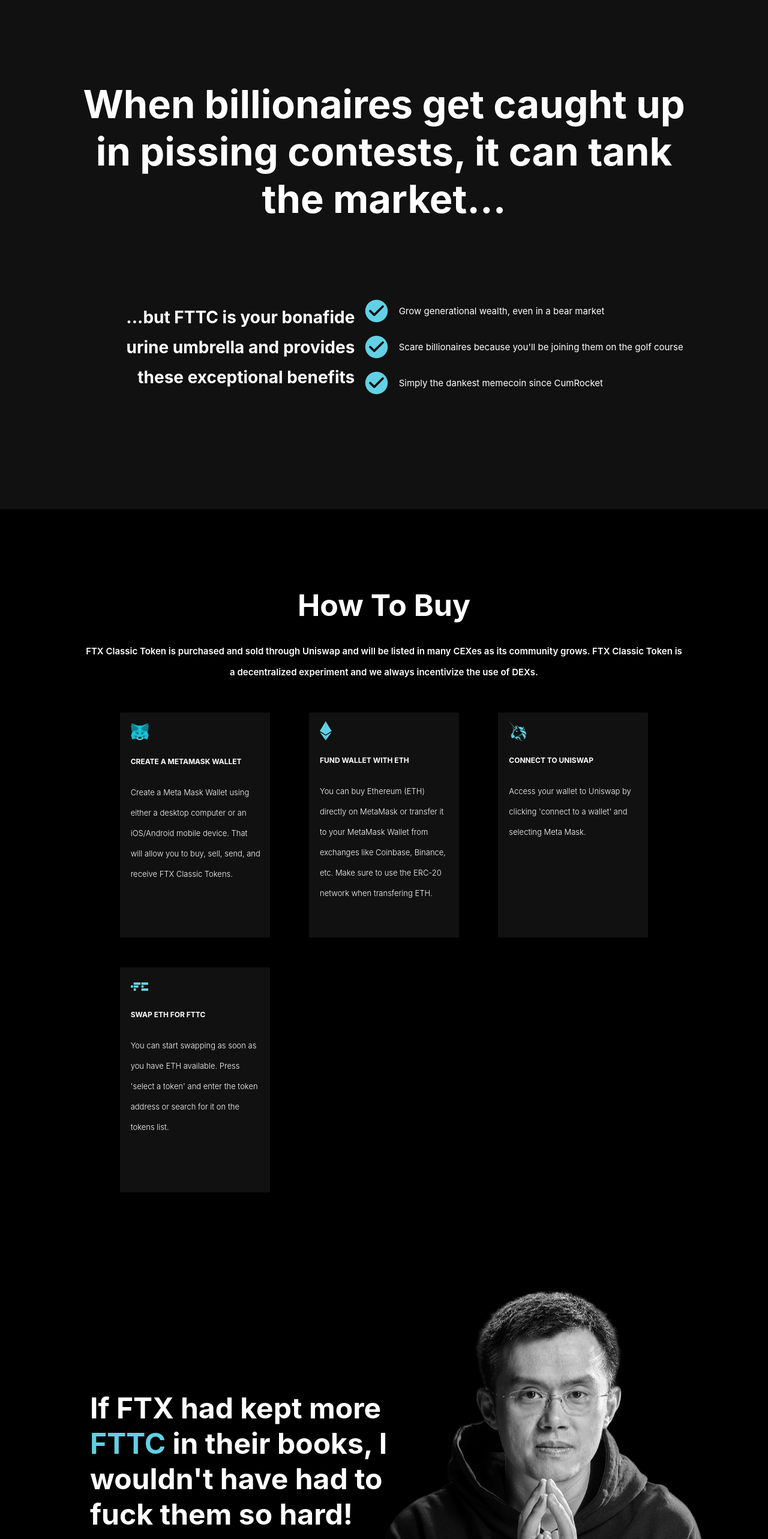
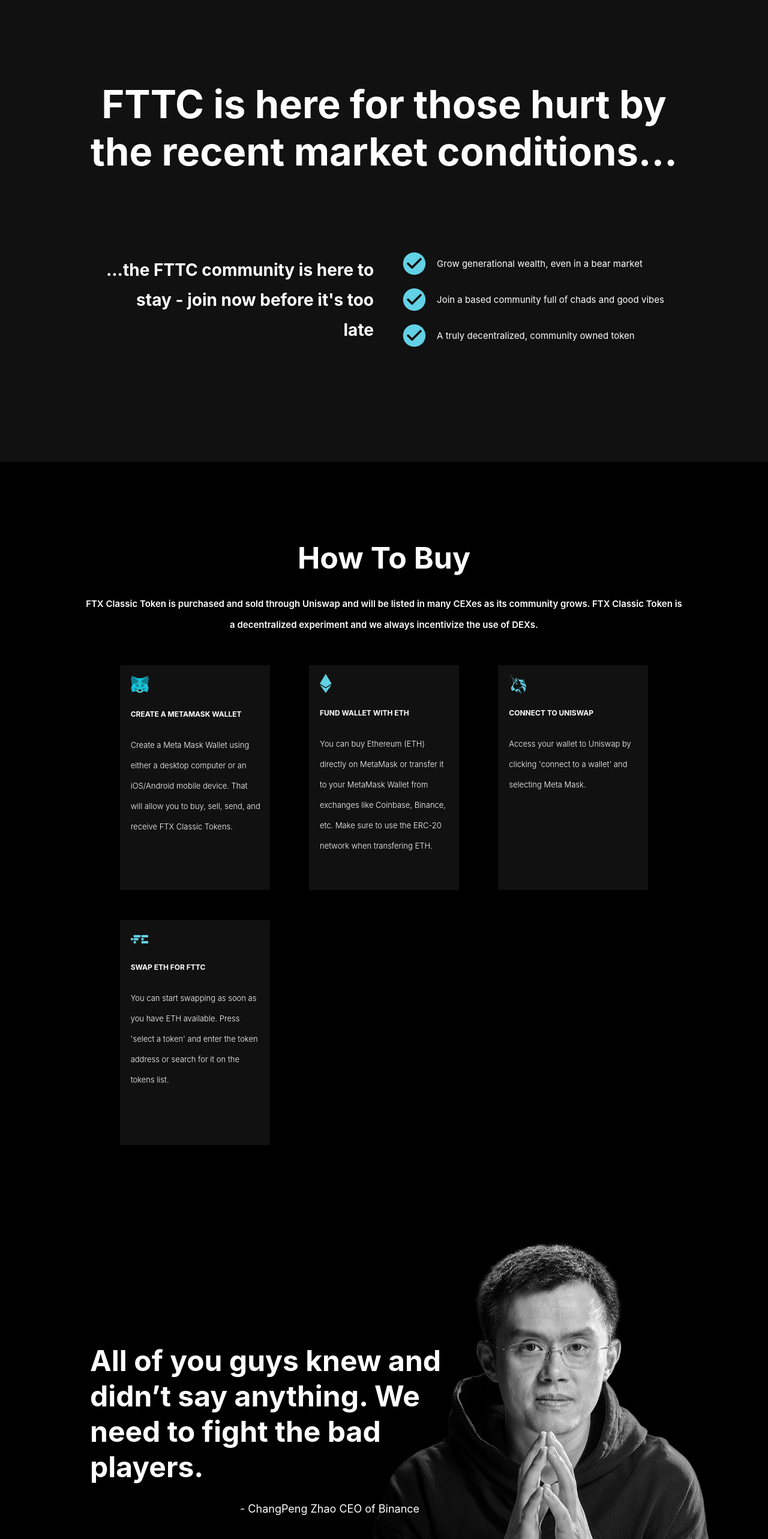
Before and after one commit to taeleenz38/FTX-CLASSIC, a Next.js app: page / in a window 1280 px wide. Shown: the part 1000-3566 px from the top of the page at 60% size. Built offline with nearby package versions, Linux system fonts and the light colour scheme.

Commit message:
fixed meme wording

```diff
--- a/components/cz.js
+++ b/components/cz.js
@@ -5,7 +5,7 @@
   return (
     <div className='cz-troll'>
       <div className='cz-quote'>
-        <h1>If FTX had kept more <span>FTTC</span> in their books, I {"wouldn't have had to fuck them so hard!"}</h1>
+        <h1>{"All of you guys knew and didn’t say anything. We need to fight the bad players."}</h1>
       </div>
       <p className='cz-cite'>
         - ChangPeng Zhao CEO of Binance
--- a/components/last.js
+++ b/components/last.js
@@ -14,7 +14,7 @@
         />
 
         <div className="ending-message" id="socials">
-          <h3>Join a Thriving Degen Community</h3>
+          <h3>Join a Thriving Community</h3>
           <p>Our community grows stronger every day. Please follow our socials to get the most up-to-date, accurate FTX Classic Token information.</p>
           <div className="socials" >
             <Link href="https://discord.gg/flur">
--- a/components/pitch.js
+++ b/components/pitch.js
@@ -5,12 +5,12 @@
   return (
     <div className='pitch'>
       <div className="pitch-head">
-        <h2>When billionaires get caught up in pissing contests, it can tank the market...</h2>
+        <h2>FTTC is here for those hurt by the recent market conditions... </h2>
       </div>
       <div className="pitch-info">
         <div className="pitch-1">
           <h2>
-            {"...but FTTC is your bonafide urine umbrella and provides these exceptional benefits"}
+            {"...the FTTC community is here to stay - join now before it's too late"}
           </h2>
         </div>
         <div className="pitch-2">
@@ -33,7 +33,7 @@
               height={45}
             />
             <p>
-              {"Scare billionaires because you'll be joining them on the golf course"}
+              {"Join a based community full of chads and good vibes"}
             </p>
           </div>
           <div className="pitch-list">
@@ -44,7 +44,7 @@
               height={45}
             />
             <p>
-              Simply the dankest memecoin since CumRocket
+              A truly decentralized, community owned token
             </p>
           </div>
         </div>
```
